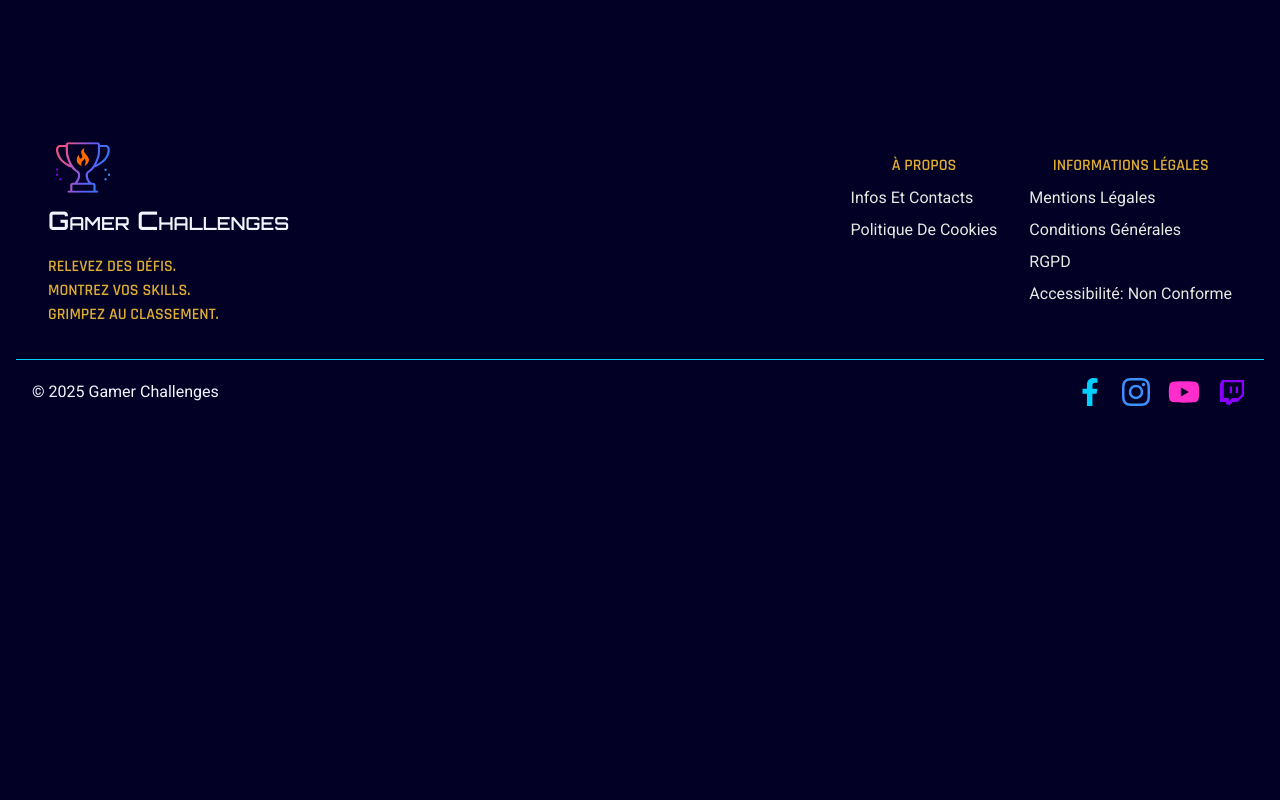
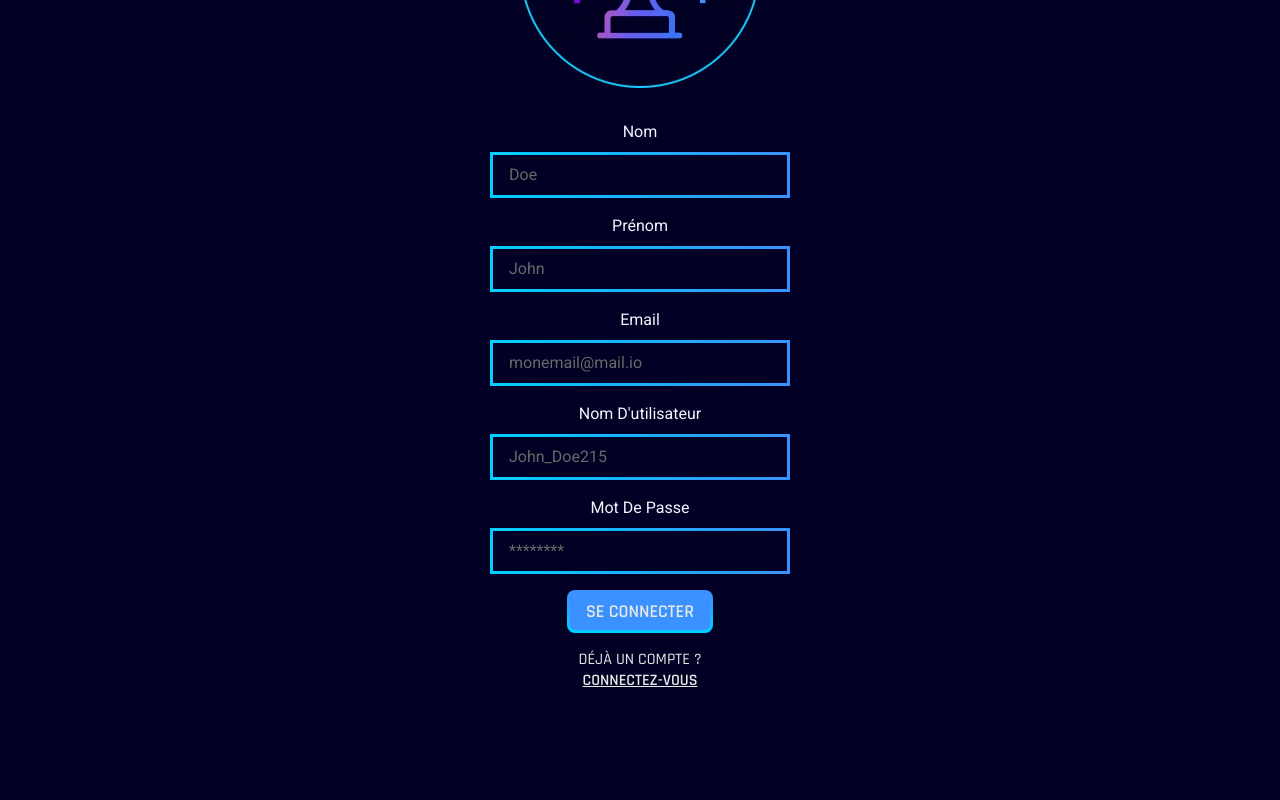
Before and after one commit to Damien-Ancelin/Gamer-Challenges-Front, a React (Vite) app: page /authentification/inscription in a window 1280 px wide. Shown: the part 360-1160 px from the top of the page. Before the commit the page ends 800 px from the top, so only its background shows below. Built offline with nearby package versions, Linux system fonts and the light colour scheme; no server answers.

Commit message:
feat: add registration functionality with form handling and styling

```diff
--- a/src/Routes/AuthRoutes.tsx
+++ b/src/Routes/AuthRoutes.tsx
@@ -1,13 +1,14 @@
 import type { RouteObject } from 'react-router';
 import LoginPage from '../pages/AuthPages/LoginPage';
 import Logout from '../pages/AuthPages/Logout';
+import RegisterPage from '../pages/AuthPages/RegisterPage';
 
 export const authRoutes: RouteObject[] = [
   {
     path: 'authentification',
     children: [
       { path: 'connexion', element: <LoginPage /> },
-      { path: 'inscription', element: <h1>Register</h1> },
+      { path: 'inscription', element: <RegisterPage /> },
       { path: 'logout', element: <Logout /> },
     ],
   },
--- a/src/pages/AuthPages/LoginPage.tsx
+++ b/src/pages/AuthPages/LoginPage.tsx
@@ -1,4 +1,5 @@
 import { useEffect, useState } from 'react';
+import { Helmet } from 'react-helmet-async';
 
 import { Link, useNavigate } from 'react-router';
 import { useAuth } from '../../contexts/AuthContext';
@@ -49,6 +50,36 @@ export default function LoginPage() {
   };
 
   return (
+    <>
+      <Helmet>
+        <title>Connexion | Gamer Challenges</title>
+        <meta
+          name="description"
+          content="Connectez-vous à GamerChallenges pour relever des défis, partager vos vidéos de gaming et grimper dans les classements."
+        />
+        <meta property="og:title" content="Connexion | Gamer Challenges" />
+        <meta
+          property="og:description"
+          content="Connectez-vous à GamerChallenges pour relever des défis, partager vos vidéos de gaming et grimper dans les classements."
+        />
+        <meta
+          property="og:image"
+          content="/assets/images/log-register-150px.webp"
+        />
+        <meta property="og:image" content="/assets/images/alt-240px.webp" />
+        <link
+          rel="preload"
+          as="image"
+          href="/assets/images/log-register-150px.webp"
+          type="image/webp"
+        />
+        <link
+          rel="preload"
+          as="image"
+          href="/assets/images/alt-240px.webp"
+          type="image/webp"
+        />
+      </Helmet>
       <div className="login-page">
         <h1>Connexion</h1>
         <img
@@ -101,10 +132,14 @@ export default function LoginPage() {
         </Link>
         <div className="login-page__register">
           <p className="login-page__register__text">pas encore de compte ?</p>
-        <Link to="/register" className="login-page__register__link">
+          <Link
+            to="/authentification/inscription"
+            className="login-page__register__link"
+          >
             inscrivez-vous
           </Link>
         </div>
       </div>
+    </>
   );
 }
--- /dev/null
+++ b/src/pages/AuthPages/RegisterPage.tsx
@@ -0,0 +1,170 @@
+import { useEffect, useState } from 'react';
+import { Link, useNavigate } from 'react-router';
+
+import { useErrorHandler } from '../../components/ErrorHandlerComponent';
+import { useAuth } from '../../contexts/AuthContext';
+import { api } from '../../services/api';
+
+import RegisterImage250px from '@/assets/images/alt-240px.webp';
+import RegisterImage150px from '@/assets/images/log-register-150px.webp';
+import { toast } from 'react-toastify';
+import Loader from '../../ui/Loader';
+
+export default function RegisterPage() {
+  const handleError = useErrorHandler();
+  const navigate = useNavigate();
+  const { isAuthenticated, setIsAuthenticated } = useAuth();
+  const [loading, setLoading] = useState(false);
+
+  useEffect(() => {
+    if (isAuthenticated) {
+      navigate('/');
+    }
+  }, [isAuthenticated, navigate]);
+
+  const handleRegisterSubmit = async (
+    event: React.FormEvent<HTMLFormElement>,
+  ) => {
+    event.preventDefault();
+    setLoading(true);
+
+    const formData = new FormData(event.currentTarget);
+    const lastname = formData.get('lastname');
+    const firstname = formData.get('firstname');
+    const email = formData.get('email');
+    const username = formData.get('username');
+    const password = formData.get('password');
+
+    if (
+      typeof lastname !== 'string' ||
+      typeof firstname !== 'string' ||
+      typeof email !== 'string' ||
+      typeof username !== 'string' ||
+      typeof password !== 'string'
+    ) {
+      return;
+    }
+
+    try {
+      const data = await api.authRegister(
+        lastname,
+        firstname,
+        email,
+        username,
+        password,
+      );
+      if (data) {
+        setIsAuthenticated(true);
+        toast.success(data.message);
+      }
+    } catch (error) {
+      if (error instanceof Error) {
+        await handleError(error);
+      }
+    } finally {
+      setLoading(false);
+    }
+  };
+
+  return (
+    <div className="register-page">
+      <h1>inscription</h1>
+      <img
+        className="register-page__image"
+        src={RegisterImage150px}
+        alt=""
+        srcSet={`${RegisterImage150px} 150w, ${RegisterImage250px} 250w`}
+        sizes="(max-width: 768px) 150px, 250px"
+        loading="lazy"
+      />
+      <form onSubmit={handleRegisterSubmit} className="form">
+        <div className="form__entry">
+          <label className="form--label" htmlFor="lastname">
+            Nom
+          </label>
+          <input
+            id="lastname"
+            name="lastname"
+            placeholder="Doe"
+            className="input input--border"
+            type="text"
+            required
+            aria-required="true"
+          />
+        </div>
+        <div className="form__entry">
+          <label className="form--label" htmlFor="firstname">
+            Prénom
+          </label>
+          <input
+            id="firstname"
+            name="firstname"
+            placeholder="John"
+            className="input input--border"
+            type="text"
+            required
+            aria-required="true"
+          />
+        </div>
+        <div className="form__entry">
+          <label className="form--label" htmlFor="email">
+            email
+          </label>
+          <input
+            id="email"
+            name="email"
+            placeholder="monemail@mail.io"
+            className="input input--border"
+            type="email"
+            required
+            aria-required="true"
+          />
+        </div>
+        <div className="form__entry">
+          <label className="form--label" htmlFor="username">
+            nom d'utilisateur
+          </label>
+          <input
+            id="username"
+            name="username"
+            placeholder="John_Doe215"
+            className="input input--border"
+            type="text"
+            required
+            aria-required="true"
+          />
+        </div>
+        <div className="form__entry">
+          <label className="form--label" htmlFor="password">
+            mot de passe
+          </label>
+          <input
+            id="password"
+            name="password"
+            placeholder="********"
+            className="input input--border"
+            type="password"
+            required
+            aria-required="true"
+          />
+        </div>
+        {!loading ? (
+          <button type="submit" className="button button--blue-border">
+            se connecter
+          </button>
+        ) : (
+          <Loader />
+        )}
+      </form>
+      <div className="register-page__login">
+        <p className="register-page__login__text">déjà un compte ?</p>
+        <Link
+          to="/authentification/connexion"
+          className="register-page__login__link"
+        >
+          connectez-vous
+        </Link>
+      </div>
+    </div>
+  );
+}
--- a/src/styles/components/_forms.scss
+++ b/src/styles/components/_forms.scss
@@ -63,5 +63,8 @@
 
   @media screen and (min-width: 768px) {
     width: 300px;
+    &::placeholder {
+      font-size: 1rem;
+    }
   }
 }
--- a/src/styles/main.scss
+++ b/src/styles/main.scss
@@ -25,5 +25,6 @@
 @use "./pages/challenge-participations-page.scss";
 @use "./pages/challenge-user-participation-page";
 @use "./pages/login-page";
+@use "./pages/register-page";
 
 @use "./vendors/reset";
--- /dev/null
+++ b/src/styles/pages/_register-page.scss
@@ -0,0 +1,42 @@
+@use "../abstracts/variables" as v;
+@use "../abstracts/mixins" as m;
+
+.register-page {
+  @include m.flex-column;
+  align-items: center;
+  justify-content: center;
+  gap: v.$m;
+  &_image {
+    width: 150px;
+    height: 150px;
+  }
+  &__link-forgotten-password {
+    color: v.$main-font-color;
+    font-size: 0.9375rem;
+    font-family: "Roboto", sans-serif;
+    font-weight: 400;
+    text-decoration: underline;
+  }
+  &__login {
+    @include m.flex-column;
+    justify-content: center;
+    align-items: center;
+    &__text {
+      color: v.$tertiary-font-color;
+      font-family: "Rajdhani", sans-serif;
+      font-weight: 500;
+      font-size: 1rem;
+      text-transform: uppercase;
+      line-height: normal;
+    }
+    &__link {
+      color: v.$tertiary-font-color;
+      font-family: "Rajdhani", sans-serif;
+      font-weight: 700;
+      font-size: 1rem;
+      text-transform: uppercase;
+      text-decoration: underline;
+      line-height: normal;
+    }
+  }
+}
```
Lines whose indentation alone changed are shown as unchanged.
